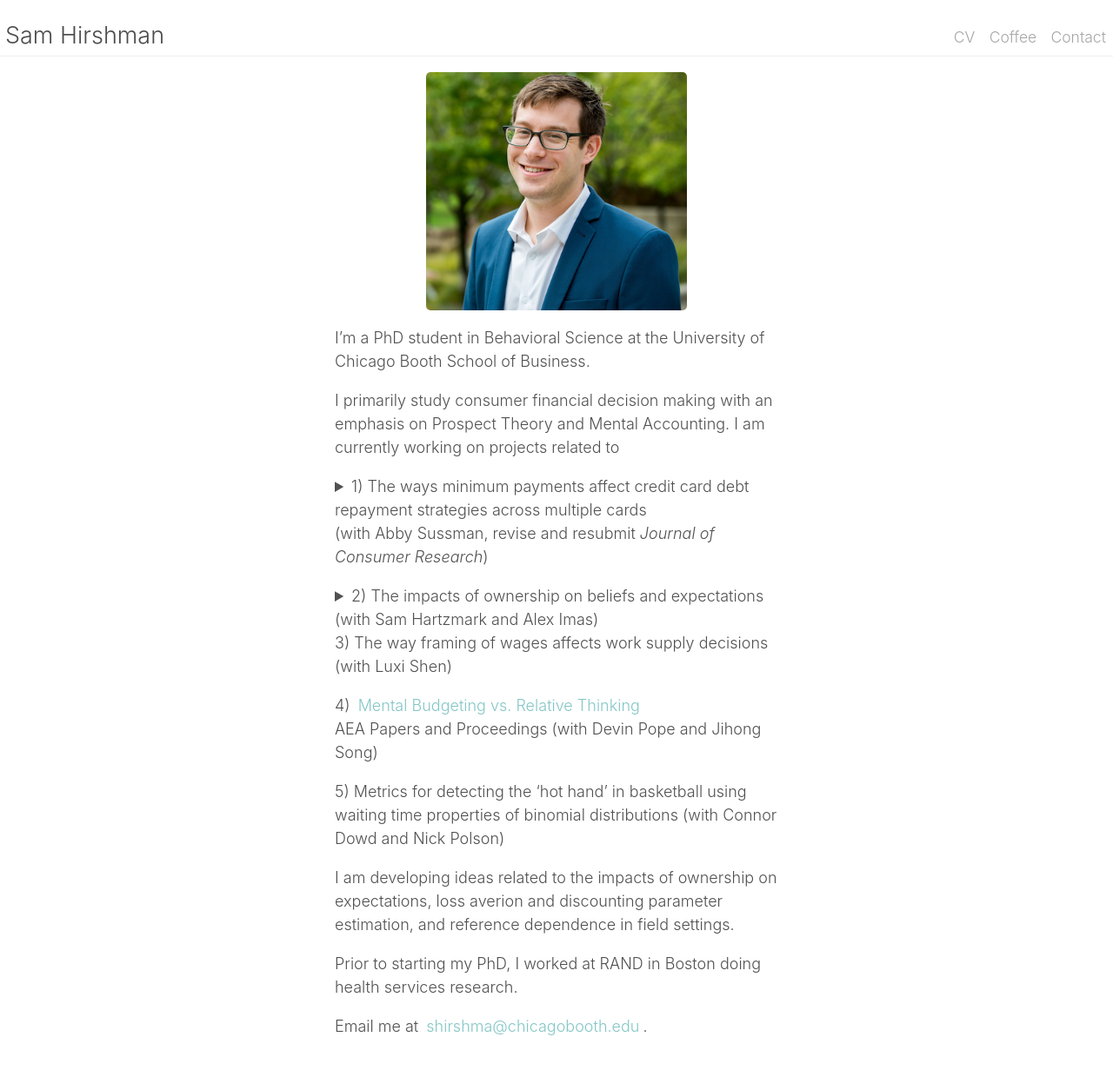
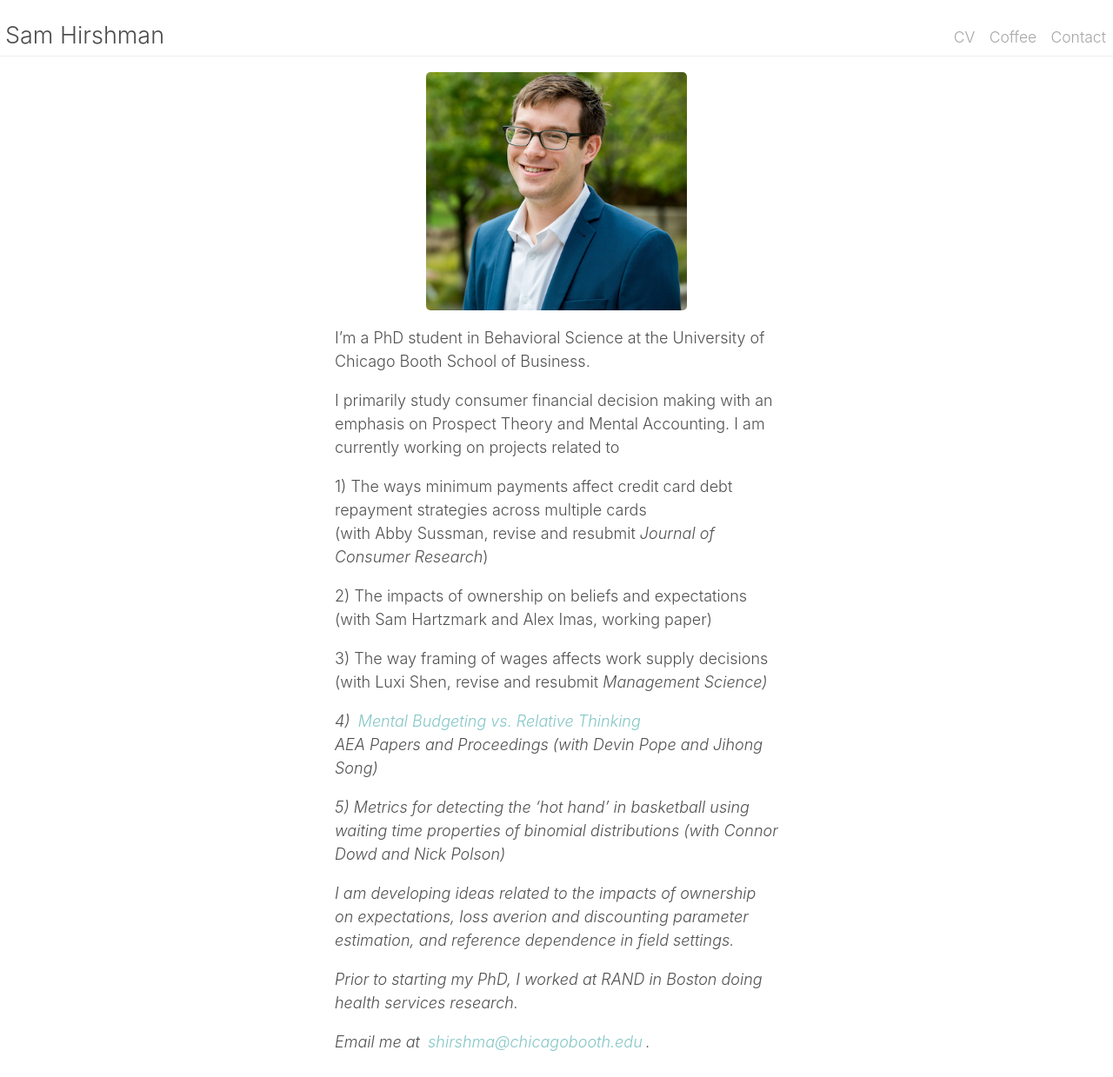
Before and after one commit to shirshma/shirshma.github.io, a Jekyll site: the page built from index.md, in a window 1280 px wide. Shown: the whole page at 87% size. Built offline with Jekyll 4.4.1, drawn with Linux system fonts in a browser that asks for light colours.

Commit message:
Update index.md

```diff
--- a/index.md
+++ b/index.md
@@ -8,20 +8,12 @@ description: PhD student in Behavioral Science at University of Chicago's Booth
 I’m a PhD student in Behavioral Science at the University of Chicago Booth School of Business.
 
 I primarily study consumer financial decision making with an emphasis on Prospect Theory and Mental Accounting. I am currently working on projects related to
-  <p><details><summary> 1) The ways minimum payments affect credit card debt repayment strategies across multiple cards<br>
-  (with Abby Sussman, revise and resubmit <i>Journal of Consumer Research</i>)</summary>
-  <p>
-    <b>Abstract:</b>
-While debt can provide important flexibility and opportunity for consumers, interest payments on this debt is costly.  US consumers currently pay an average interest rate of 17% on a total of $15,482 outstanding debt balances, with poor debt management strategies leading consumers to spend even more than necessary on interest payments. We investigate people’s lay theories of optimal credit card debt repayment strategies and examine how minimum payments affect these strategies across multiple cards. We first find that consumers’ lay beliefs do align with the cost-minimizing strategy (i.e., paying the highest interest rate debts first), but that consumers do not place enough emphasis on the importance of interest rates (studies 1a, b). Second, we propose and provide evidence for the dispersion theory in the context of minimum payments: the presence of the minimum payment requirement causes participants to spread excess repayments across more accounts, interfering with implementation of the optimal strategy (Study 2-5). Finally, we find that making an explicit allocation decision for each account moderates the effects of the minimum payment we document in prior studies (Study 6).
-   </p>
-   </details>
+  <p>1) The ways minimum payments affect credit card debt repayment strategies across multiple cards<br>
+  (with Abby Sussman, revise and resubmit <i>Journal of Consumer Research</i>)
 
-  <p><details><summary> 2) The impacts of ownership on beliefs and expectations <br> (with Sam Hartzmark and Alex Imas) </summary>
-  <p>
+  <p>2) The impacts of ownership on beliefs and expectations <br> (with Sam Hartzmark and Alex Imas, working paper)
 
-   </p>
-  </details>
-  <p> 3) The way framing of wages affects work supply decisions <br> (with Luxi Shen)
+  <p> 3) The way framing of wages affects work supply decisions <br> (with Luxi Shen, revise and resubmit <i> Management Science<i>)
  <p> 4) <a href='/public/Website_mental_budgeting.pdf'> Mental Budgeting vs. Relative Thinking</a><br>
         AEA Papers and Proceedings (with Devin Pope and Jihong Song)
 
```
